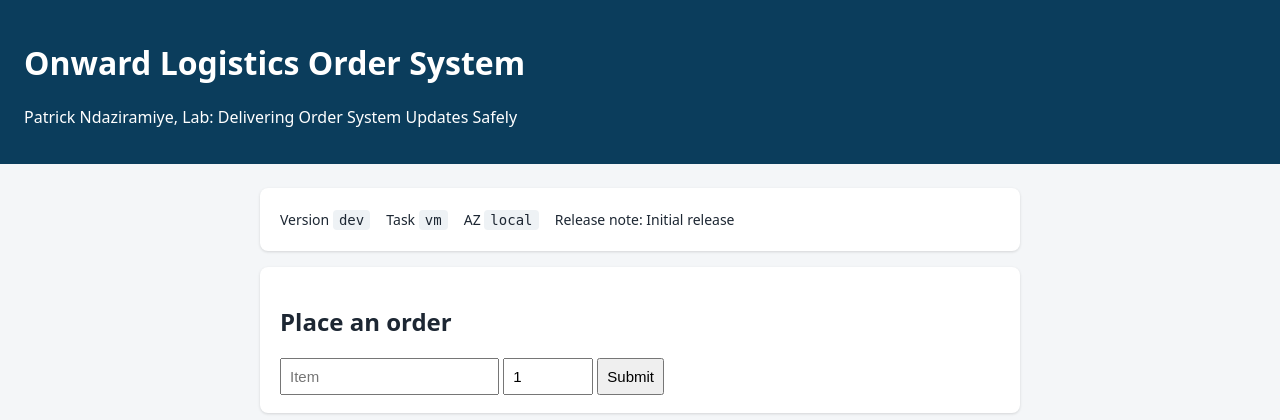
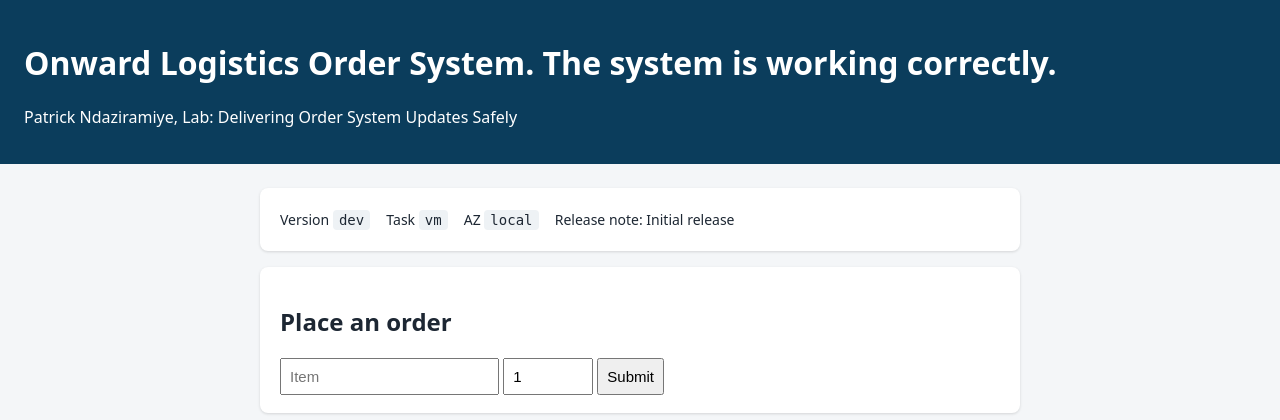
Before and after one commit to Ndaziramiyep/AWS-onward-orders-app, a Flask app: page / in a window 1280 px wide. Shown: the top 420 px of the page. Run offline with Flask 3, Linux system fonts and the light colour scheme.

Commit message:
adding changes

```diff
--- a/app/templates/index.html
+++ b/app/templates/index.html
@@ -19,7 +19,7 @@
 </head>
 <body>
   <header>
-    <h1>Onward Logistics Order System</h1>
+    <h1>Onward Logistics Order System. The system is working correctly.</h1>
     <!-- Full name and lab name (lab requirement) -->
     <p>{{ student }}, Lab: {{ lab }}</p>
   </header>
```
